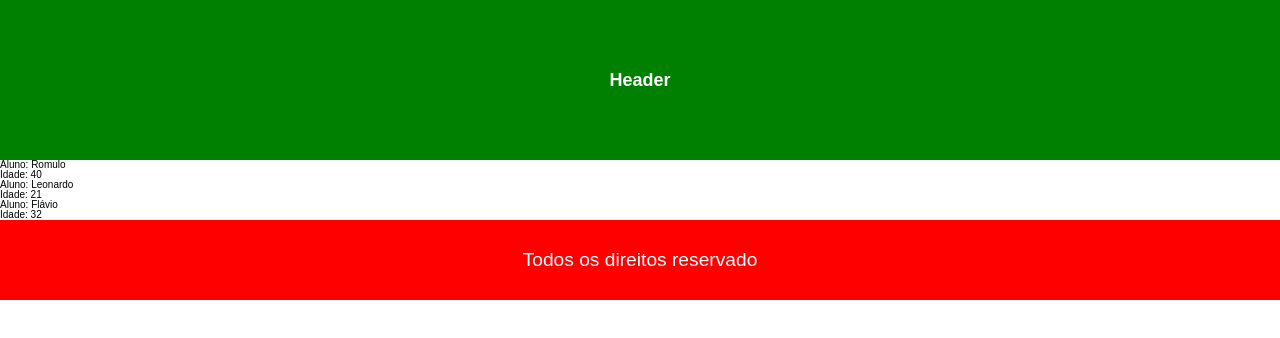
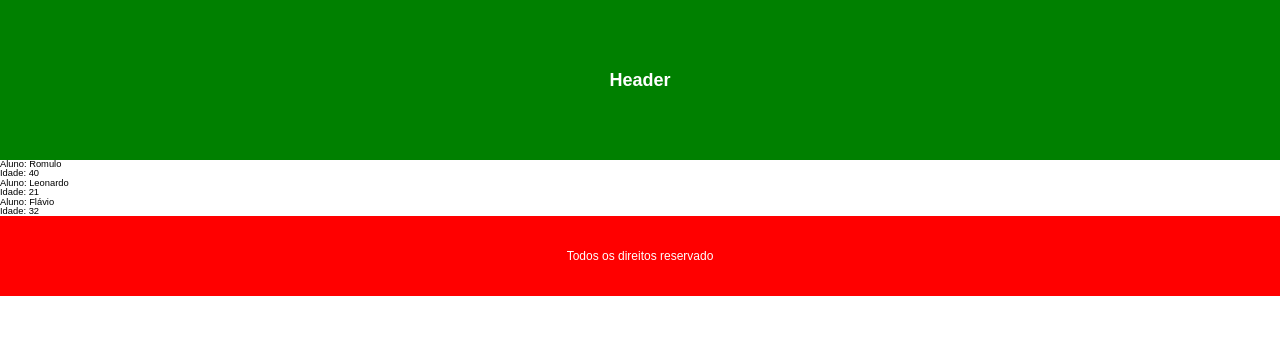
Before and after one commit to romulorosafullstack/2025-react-sujeito-programador, a React (Vite) app: page / in a window 1280 px wide. Shown: the top 338 px of the page. Built offline with nearby package versions, Linux system fonts and the light colour scheme.

Commit message:
reset.css correcao

```diff
--- a/src/reset.css
+++ b/src/reset.css
@@ -1,3 +1,7 @@
+html{
+  font-size: 62.5%;
+}
+
 *, *:after, *:before {
   box-sizing: border-box;
   margin: 0;
@@ -23,7 +27,6 @@ input, button, textarea, select {
 }
 
 p, h1, h2, h3, h4, h5, h6 {
-  font-size: 100%;
   font-weight: normal;
   overflow-wrap: break-word;
 }
```
